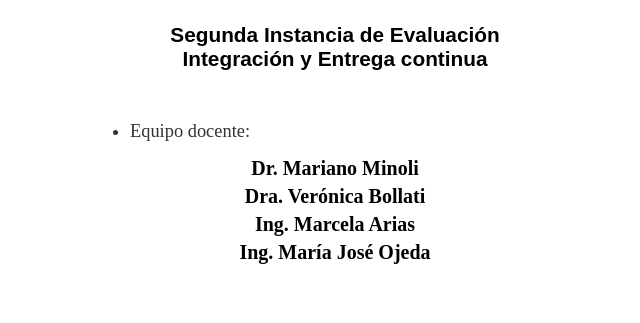
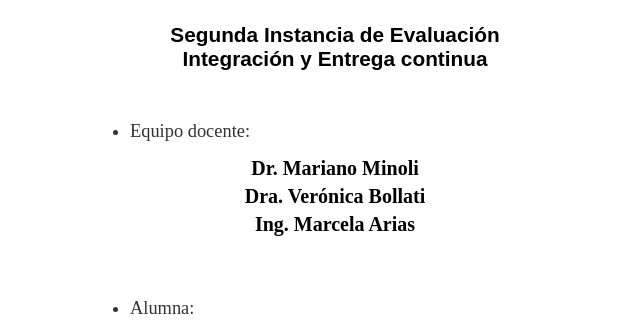
Before and after one commit to Elisa-AB/ProyectoIC, a website: page index.html in a window 1280 px wide. Shown: the part 413-736 px from the top of the page, without its empty margins (305-945 px from the left). Drawn offline with Linux system fonts and the light colour scheme.

Commit message:
Sin Majo

```diff
--- a/index.html
+++ b/index.html
@@ -24,7 +24,7 @@
                 Dr. Mariano Minoli<br>
                 Dra. Verónica Bollati<br>
                 Ing. Marcela Arias<br>
-                Ing. María José Ojeda
+
             </div>
         </div>
 
```
